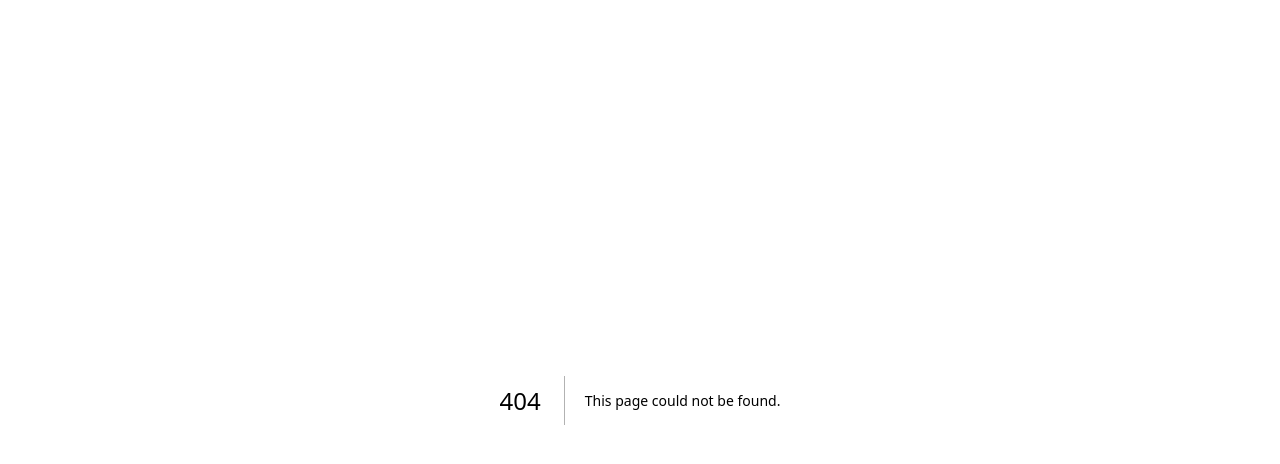
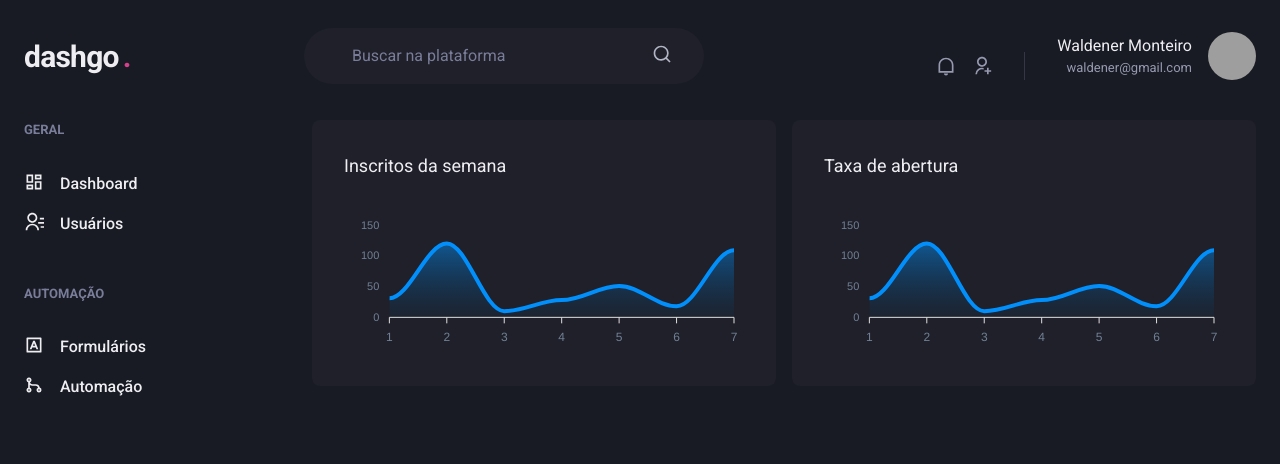
Before and after one commit to waldenermonteiro/ignite, a Next.js app in the folder trilha-react/dashgo/: page /dashboard in a window 1280 px wide. Before the commit this address had no page. Shown: the top 464 px of the page. Built offline with nearby package versions, Linux system fonts and the light colour scheme; grey boxes are pictures that could not be loaded.

Commit message:
refactor: finishing Login and Dashboard

```diff
--- a/trilha-react/dashgo/package.json
+++ b/trilha-react/dashgo/package.json
@@ -16,12 +16,15 @@
     "@types/node": "18.11.11",
     "@types/react": "18.0.26",
     "@types/react-dom": "18.0.9",
+    "apexcharts": "^3.36.3",
     "eslint": "8.29.0",
     "eslint-config-next": "13.0.6",
     "framer-motion": "^7.6.19",
     "next": "13.0.6",
     "react": "18.2.0",
+    "react-apexcharts": "^1.4.0",
     "react-dom": "18.2.0",
+    "react-icons": "^4.7.1",
     "typescript": "4.9.3"
   }
 }
--- /dev/null
+++ b/trilha-react/dashgo/src/components/Header/index.tsx
@@ -0,0 +1,77 @@
+import { Avatar, Box, Flex, HStack, Icon, Input, Text } from "@chakra-ui/react";
+import {
+  RiNotificationLine,
+  RiSearchLine,
+  RiUserAddLine,
+} from "react-icons/ri";
+
+export default function Header() {
+  return (
+    <Flex
+      as="header"
+      w="100%"
+      maxWidth={1400}
+      h="20"
+      mx="auto"
+      mt="4"
+      px="6"
+      align="center"
+    >
+      <Text fontSize="3xl" fontWeight={"bold"} letterSpacing="tight" w="64">
+        dashgo
+        <Text as={"span"} ml={"1"} color={"pink.500"}>
+          .
+        </Text>
+      </Text>
+
+      <Flex
+        as={"label"}
+        flex="1"
+        py={"4"}
+        px={"8"}
+        ml="6"
+        maxWidth={400}
+        alignSelf="center"
+        color="gray.200"
+        position={"relative"}
+        bg="gray.800"
+        borderRadius={"full"}
+      >
+        <Input
+          color={"gray.50"}
+          variant="unstyled"
+          px="4"
+          mr="4"
+          placeholder="Buscar na plataforma"
+          _placeholder={{ color: "gray.400" }}
+        />
+
+        <Icon as={RiSearchLine} fontSize={"20"} />
+      </Flex>
+      <Flex align={"flex-end"} ml="auto">
+        <HStack
+          spacing={"4"}
+          mx="8"
+          pr={"8"}
+          py="1"
+          color={"gray.300"}
+          borderRightWidth={1}
+          borderColor="gray.700"
+        >
+          <Icon as={RiNotificationLine} fontSize="20" />
+          <Icon as={RiUserAddLine} fontSize="20" />
+        </HStack>
+        <Flex align={"center"}>
+          <Box mr={"4"} textAlign="right">
+            <Text>Waldener Monteiro</Text>
+            <Text color={"gray.300"} fontSize="small">
+              waldener@gmail.com
+            </Text>
+          </Box>
+
+          <Avatar size={"md"} name='Waldener Monteiro' src="https://github.com/waldenermonteiro.png"  />
+        </Flex>
+      </Flex>
+    </Flex>
+  );
+}
--- /dev/null
+++ b/trilha-react/dashgo/src/components/Sidebar/index.tsx
@@ -0,0 +1,49 @@
+import { Box, Icon, Link, Stack, Text } from "@chakra-ui/react";
+import { RiContactsLine, RiDashboardLine, RiGitMergeLine, RiInputMethodLine } from "react-icons/ri";
+
+export default function Sidebar() {
+  return (
+    <Box as="aside" w={"64"} mr="8">
+      <Stack spacing={"12"} align="flex-start">
+        <Box>
+          <Text fontWeight={"bold"} color="gray.400" fontSize={"small"}>
+            GERAL
+          </Text>
+          <Stack spacing={"4"} mt="8" align={"stretch"}>
+            <Link display={"flex"}>
+              <Icon as={RiDashboardLine} fontSize="20" />
+              <Text ml={"4"} fontWeight="medium">
+                Dashboard
+              </Text>
+            </Link>
+            <Link display={"flex"}>
+              <Icon as={RiContactsLine} fontSize="20" />
+              <Text ml={"4"} fontWeight="medium">
+                Usuários
+              </Text>
+            </Link>
+          </Stack>
+        </Box>
+        <Box>
+          <Text fontWeight={"bold"} color="gray.400" fontSize={"small"}>
+            AUTOMAÇÃO
+          </Text>
+          <Stack spacing={"4"} mt="8" align={"stretch"}>
+            <Link display={"flex"}>
+              <Icon as={RiInputMethodLine} fontSize="20" />
+              <Text ml={"4"} fontWeight="medium">
+                Formulários
+              </Text>
+            </Link>
+            <Link display={"flex"}>
+              <Icon as={RiGitMergeLine} fontSize="20" />
+              <Text ml={"4"} fontWeight="medium">
+                Automação
+              </Text>
+            </Link>
+          </Stack>
+        </Box>
+      </Stack>
+    </Box>
+  );
+}
--- a/trilha-react/dashgo/src/pages/_document.tsx
+++ b/trilha-react/dashgo/src/pages/_document.tsx
@@ -1,12 +1,16 @@
 import Document, { Head, Html, Main, NextScript } from "next/document";
 
 export default class MyDocument extends Document {
-  render() {
+  render(): JSX.Element {
     return (
       <Html>
         <Head>
           <link rel="preconnect" href="https://fonts.googleapis.com" />
-          <link rel="preconnect" href="https://fonts.gstatic.com" crossOrigin=""/>
+          <link
+            rel="preconnect"
+            href="https://fonts.gstatic.com"
+            crossOrigin=""
+          />
           <link
             href="https://fonts.googleapis.com/css2?family=Roboto:wght@400;500;700&display=swap"
             rel="stylesheet"
--- /dev/null
+++ b/trilha-react/dashgo/src/pages/dashboard.tsx
@@ -0,0 +1,95 @@
+import dynamic from "next/dynamic";
+
+import { Box, Flex, SimpleGrid, Text, theme } from "@chakra-ui/react";
+
+import Header from "../components/Header";
+import Sidebar from "../components/Sidebar";
+
+const Chart = dynamic(() => import("react-apexcharts"), { ssr: false });
+
+const series = [
+  {
+    name: "series1",
+    data: [31, 120, 10, 28, 51, 18, 109],
+  },
+];
+
+const options = {
+  chart: {
+    toolbar: {
+      show: false,
+    },
+    zoom: {
+      enabled: false,
+    },
+    foreColor: theme.colors.gray[500],
+  },
+  grid: {
+    show: false,
+  },
+  dataLabels: {
+    enabled: false,
+  },
+  tooltip: {
+    enabled: false,
+  },
+  xasis: {
+    type: "datetime",
+    axisBorder: {
+      color: theme.colors.gray[600],
+    },
+    axisTicks: {
+      color: theme.colors.gray[600],
+    },
+    categories: [
+      "2021-03-18T00:00:00.00Z",
+      "2021-03-19T00:00:00.00Z",
+      "2021-03-20T00:00:00.00Z",
+      "2021-03-21T00:00:00.00Z",
+      "2021-03-22T00:00:00.00Z",
+      "2021-03-23T00:00:00.00Z",
+      "2021-03-24T00:00:00.00Z",
+    ],
+  },
+
+  fill: {
+    opacity: 0.3,
+    type: 'gradient',
+    gradient: {
+      shade: 'dark',
+      opacityFrom: 0.7,
+      opacityTo: 0.3
+    }
+  }
+};
+
+export default function Dashboard() {
+  return (
+    <Flex direction={"column"} h="100vh">
+      <Header />
+      <Flex w={"100%"} my="6" maxWidth={1480} mx="auto" px={"6"}>
+        <Sidebar />
+
+        <SimpleGrid
+          flex={"1"}
+          gap="4"
+          minChildWidth={"320px"}
+          alignContent="flex-start"
+        >
+          <Box p={"8"} bg="gray.800" borderRadius={8} pb="4">
+            <Text fontSize={"lg"} mb="4">
+              Inscritos da semana
+            </Text>
+            <Chart series={series} options={options} type="area" height={160} />
+          </Box>
+          <Box p={"8"} bg="gray.800" borderRadius={8} pb="4">
+            <Text fontSize={"lg"} mb="4">
+              Taxa de abertura
+            </Text>
+            <Chart series={series} options={options} type="area" height={160} />
+          </Box>
+        </SimpleGrid>
+      </Flex>
+    </Flex>
+  );
+}
```
Also changed, not shown: 1 other file (tests, documents, lock files or other folders).
